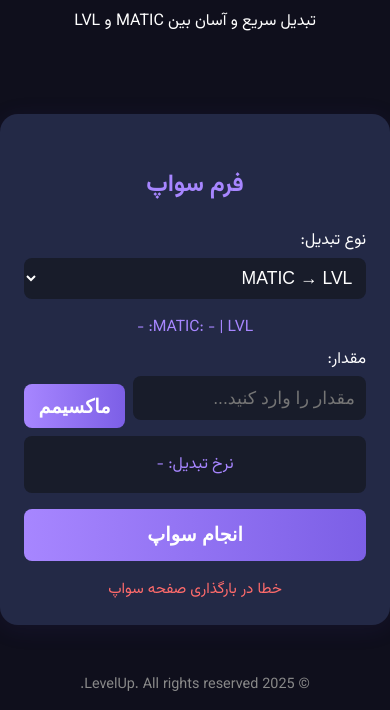
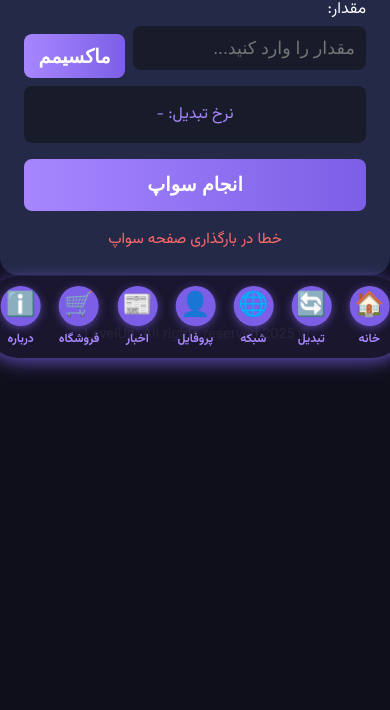
Before and after one commit to eghbal04/FIRSTPROGECT, a website: page pages/swap.html in a window 390 px wide. Shown: the part 478-1188 px from the top of the page. After the commit the page ends 844 px from the top, so only its background shows below. Drawn offline with nearby package versions, Linux system fonts and the light colour scheme.

Commit message:
swap.html

```diff
--- a/pages/swap.html
+++ b/pages/swap.html
@@ -97,7 +97,7 @@
     </style>
 </head>
 <body>
-  <nav class="circle-menu-horizontal">
+    <nav class="circle-menu-horizontal">
         <a href="/index.html" class="circle-menu-item" aria-label="خانه">
           <div class="icon">🏠</div>
           <span class="label">خانه</span>
@@ -127,6 +127,79 @@
           <span class="label">درباره</span>
         </a>
       </nav>
+
+      <style>
+        .circle-menu-horizontal {
+          position: fixed;
+          bottom: 10px;
+          left: 50%;
+          transform: translateX(-50%);
+          display: flex;
+          gap: 25px;
+          background: rgba(28, 24, 49, 0.9);
+          padding: 12px 25px;
+          border-radius: 40px;
+          box-shadow: 0 4px 18px rgba(124, 95, 230, 0.75);
+          z-index: 2000;
+          user-select: none;
+        }
+
+        .circle-menu-item {
+          display: flex;
+          flex-direction: column;
+          align-items: center;
+          color: #a786ff;
+          text-decoration: none;
+          font-weight: 600;
+          font-family: 'Vazirmatn', sans-serif;
+          font-size: 0.85rem;
+          transition: color 0.3s, transform 0.3s;
+        }
+
+        .circle-menu-item .icon {
+          width: 48px;
+          height: 48px;
+          background: #7c5fe6;
+          border-radius: 50%;
+          color: white;
+          font-size: 28px;
+          line-height: 48px;
+          text-align: center;
+          box-shadow: 0 2px 8px rgba(124, 95, 230, 0.6);
+          margin-bottom: 6px;
+          transition: background 0.3s, transform 0.3s;
+        }
+
+        .circle-menu-item:hover, .circle-menu-item:focus {
+          color: #fff;
+          transform: scale(1.1);
+        }
+
+        .circle-menu-item:hover .icon, .circle-menu-item:focus .icon {
+          background: #a786ff;
+          box-shadow: 0 4px 16px rgba(167, 134, 255, 0.8);
+          transform: scale(1.2);
+        }
+
+        @media (max-width: 600px) {
+          .circle-menu-horizontal {
+            gap: 18px;
+            padding: 10px 20px;
+            bottom: 8px;
+          }
+          .circle-menu-item .icon {
+            width: 40px;
+            height: 40px;
+            font-size: 24px;
+            line-height: 40px;
+            margin-bottom: 4px;
+          }
+          .circle-menu-item {
+            font-size: 0.75rem;
+          }
+        }
+      </style>
+
     <header>
         <h1>سواپ توکن</h1>
         <p>تبدیل سریع و آسان بین MATIC و LVL</p>
```
